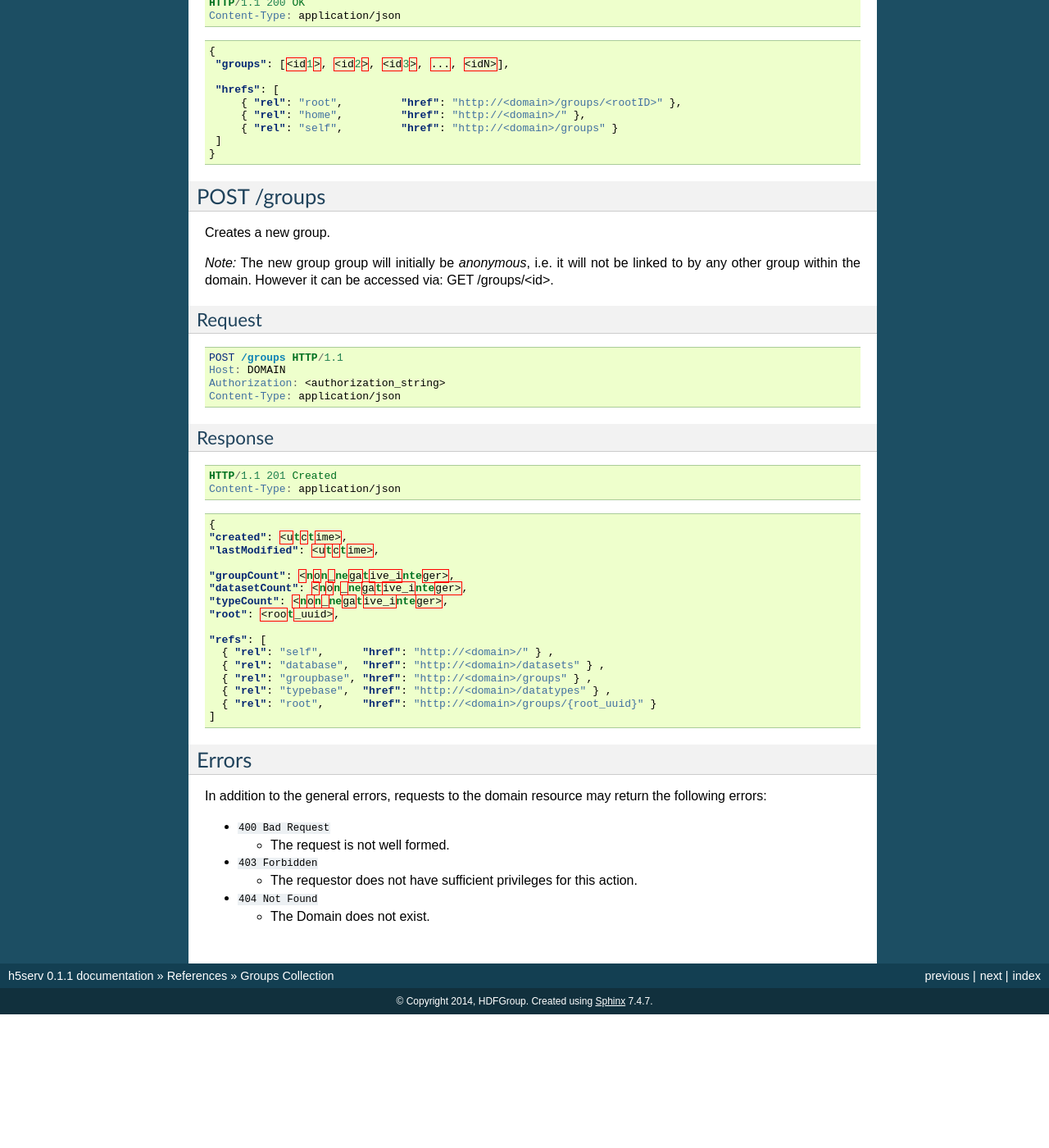
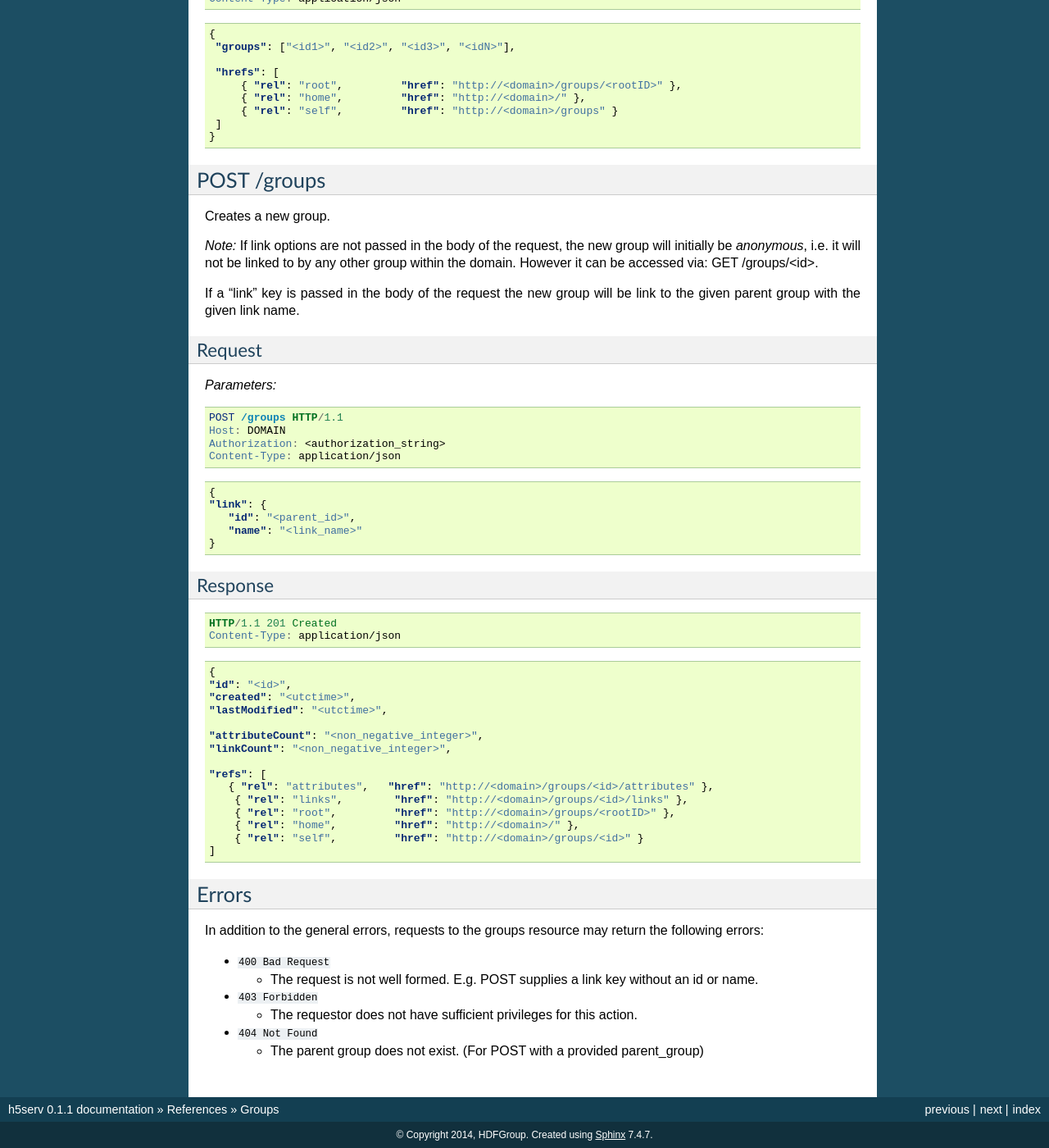
Before and after one commit to HDFGroup/h5serv, a Sphinx documentation site: the page built from docs/Reference/GroupCollection.rst, in a window 1280 px wide and 1400 px high, scrolled down 625 px. Shown: the whole window at 82% size. Built offline with Sphinx 7.4.7, drawn with Linux system fonts in a browser that asks for light colours; before the commit the page ends 1862 px from its top, so only the background shows below that; some of the changed text lies outside the part shown.

Commit message:
doc updates

```diff
--- a/docs/Reference/Group.rst
+++ b/docs/Reference/Group.rst
@@ -33,13 +34,13 @@ Response
 .. code-block:: json
 
    {
-    "id": <id>,
+    "id": "<id>",
 
-    "created": <utctime>,
-    "lastModified": <utctime>,
+    "created": "<utctime>",
+    "lastModified": "<utctime>",
 
-    "attributeCount": <non_negative_integer>,
-    "linkCount": <non_negative_integer>,
+    "attributeCount": "<non_negative_integer>",
+    "linkCount": "<non_negative_integer>",
 
     "hrefs": [
         { "rel": "attributes",   "href": "http://<domain>/groups/<id>/attributes" },
@@ -50,52 +51,7 @@ Response
     ]
     }
 
-POST /groups
--------------
 
-Creates a new group.
-
-*Note:*   The new group group will initially be *anonymous*, i.e. it will not be linked
-to by any other group within the domain.  However it can be accessed via: GET /groups/<id>.
-
-
-Request
-~~~~~~~
-
-.. code-block:: http
-
-    POST /groups HTTP/1.1
-    Host: DOMAIN
-    Authorization: <authorization_string>
-    Content-Type: application/json
-
-
-Response
-~~~~~~~~
-.. code-block:: http
-
-    HTTP/1.1 201 Created
-    Content-Type: application/json
-
-.. code-block:: json
-
-    {
-    "created": <utctime>,
-    "lastModified": <utctime>,
-
-    "groupCount": <non_negative_integer>,
-    "datasetCount": <non_negative_integer>,
-    "typeCount": <non_negative_integer>,
-    "root": <root_uuid>,
-
-    "refs": [
-      { "rel": "self",      "href": "http://<domain>/" } ,
-      { "rel": "database",  "href": "http://<domain>/datasets" } ,
-      { "rel": "groupbase", "href": "http://<domain>/groups" } ,
-      { "rel": "typebase",  "href": "http://<domain>/datatypes" } ,
-      { "rel": "root",      "href": "http://<domain>/groups/{root_uuid}" }
-    ]
-    }
 
 DELETE /groups/<id>
 -------------------
@@ -106,7 +62,7 @@ be removed.
 *WARNING:* all attributes and links of the group will be removed.  Groups and Datasets
 that are referenced by this group's links will not be removed however.
 
-*NOTE:*  The Root Group can not be deleted (except by deleting the domain).  Attempting
+*NOTE:*  The Root Group of a collection can not be deleted (except by deleting the domain).  Attempting
 to delete the Root Group will return a status of 403 - Forbidden.
 
 Request
@@ -141,7 +97,7 @@ Response
 Errors
 ------
 
-In addition to the general errors, requests to the domain resource may
+In addition to the common errors, requests to the group resource may
 return the following errors:
 
 -  ``400 Bad Request``
@@ -156,8 +112,6 @@ return the following errors:
 
    - The domain or group id could not be found
 
-   - The domain name already exists
-
 - ``410 Gone``
 
    - The resource has been removed previously
--- a/docs/Reference/GroupCollection.rst
+++ b/docs/Reference/GroupCollection.rst
@@ -1,8 +1,10 @@
-#################
-Groups Collection
-#################
+:tocdepth: 3
 
-This resource is a collection of all Groups within a domain.
+**********************************************
+Groups
+**********************************************
+
+This resource represents the collection of all Groups within a domain.
 
 *Supported Operations:*  GET, POST
 
@@ -13,18 +15,16 @@ GET /groups
 Returns data about the Group collection.
 
 *Note:* since an arbritrary number of groups may exist within the domain,
-use the Marker and Limit parameters to iterate though large collections.  To get
-the number of groups in the domain, use:
-*GET /* and inspect that groupCount value.
+use the Marker and Limit parameters to iterate though large collections.
 
 Request
 ~~~~~~~
 
 *Parameters:*
 
- - *Marker:* Iteration marker.  See iteration
+ - *Marker* [OPTIONAL]: Iteration marker.  See iteration
 
- - *Limit:* Maximum number of uuids to return.  See iteration
+ - *Limit*  [OPTIONAL]: Maximum number of uuids to return.  See iteration
 
 .. code-block:: http
 
@@ -42,7 +42,7 @@ Response
 .. code-block:: json
 
    {
-    "groups": [<id1>, <id2>, <id3>, ..., <idN>],
+    "groups": ["<id1>", "<id2>", "<id3>", "<idN>"],
 
     "hrefs": [
         { "rel": "root",         "href": "http://<domain>/groups/<rootID>" },
@@ -56,12 +56,21 @@ POST /groups
 
 Creates a new group.
 
-*Note:*   The new group group will initially be *anonymous*, i.e. it will not be linked
+*Note:*   If link options are not passed in the body of the request, the new group will
+initially be *anonymous*, i.e. it will not be linked
 to by any other group within the domain.  However it can be accessed via: GET /groups/<id>.
+
+If a "link" key is  passed in the body of the request the new group will be link to the
+given parent group with the given link name.
 
 
 Request
 ~~~~~~~
+
+*Parameters:*
+
+
+
 
 .. code-block:: http
 
@@ -69,6 +78,14 @@ Request
     Host: DOMAIN
     Authorization: <authorization_string>
     Content-Type: application/json
+
+.. code-block:: json
+
+    {
+    "link": {
+       "id": "<parent_id>",
+       "name": "<link_name>"
+    }
 
 
 Response
@@ -81,20 +98,19 @@ Response
 .. code-block:: json
 
     {
-    "created": <utctime>,
-    "lastModified": <utctime>,
+    "id": "<id>",
+    "created": "<utctime>",
+    "lastModified": "<utctime>",
 
-    "groupCount": <non_negative_integer>,
-    "datasetCount": <non_negative_integer>,
-    "typeCount": <non_negative_integer>,
-    "root": <root_uuid>,
+    "attributeCount": "<non_negative_integer>",
+    "linkCount": "<non_negative_integer>",
 
     "refs": [
-      { "rel": "self",      "href": "http://<domain>/" } ,
-      { "rel": "database",  "href": "http://<domain>/datasets" } ,
-      { "rel": "groupbase", "href": "http://<domain>/groups" } ,
-      { "rel": "typebase",  "href": "http://<domain>/datatypes" } ,
-      { "rel": "root",      "href": "http://<domain>/groups/{root_uuid}" }
+       { "rel": "attributes",   "href": "http://<domain>/groups/<id>/attributes" },
+        { "rel": "links",        "href": "http://<domain>/groups/<id>/links" },
+        { "rel": "root",         "href": "http://<domain>/groups/<rootID>" },
+        { "rel": "home",         "href": "http://<domain>/" },
+        { "rel": "self",         "href": "http://<domain>/groups/<id>" }
     ]
 
 
@@ -102,12 +118,12 @@ Response
 Errors
 ------
 
-In addition to the general errors, requests to the domain resource may
+In addition to the general errors, requests to the groups resource may
 return the following errors:
 
 -  ``400 Bad Request``
 
-   -  The request is not well formed.
+   -  The request is not well formed. E.g. POST supplies a link key without an id or name.
 
 -  ``403 Forbidden``
 
@@ -115,4 +131,4 @@ return the following errors:
 
 -  ``404 Not Found``
 
-   - The Domain does not exist.
+   - The parent group does not exist. (For POST with a provided parent_group)
--- a/docs/Reference/LinkCollection.rst
+++ b/docs/Reference/LinkCollection.rst
@@ -65,13 +65,13 @@ For other link types, the resource may or may not exist.
 
    {
     "links": [
-        { "name": <name>,
+        { "name": "<name>",
           "class": "hard|soft|external|user",
           "target":  "/(datasets|datatypes|groups)/<id>" |
                   "/#h5(<HDF5 path name>)" |
                   "http://<domain>/(datasets|datatypes|groups)/<id>" |
                   "http://<domain>/#h5(<HDF5 path name>)" },
-        ...
+
 
     ],
     "hrefs": [
--- a/docs/Reference/Resources.rst
+++ b/docs/Reference/Resources.rst
@@ -3,6 +3,7 @@ Resources
 ###########
 
 List of Resources
+-----------------
 
 +---------------------+------+------+------+--------+-----------------------------------------+
 | Resource            | GET  | PUT  | POST | DELETE |  Description                            |
@@ -15,7 +16,7 @@ List of Resources
 +---------------------+------+------+------+--------+-----------------------------------------+
 | Link                |  Y   |  Y   |  N   |    Y   | Represents an HDF link                  |
 +---------------------+------+------+------+--------+-----------------------------------------+
-| Dataset             |  Y   |  N   |  Y   |    Y   | Represents an HDF Dataset               |
+| Dataset             |  Y   |  N   |  N   |    Y   | Represents an HDF Dataset               |
 +---------------------+------+------+------+--------+-----------------------------------------+
 | Attributes          |  Y   |  N   |  N   |    N   | Collection of Attributes                |
 +---------------------+------+------+------+--------+-----------------------------------------+
@@ -23,13 +24,15 @@ List of Resources
 +---------------------+------+------+------+--------+-----------------------------------------+
 | Dataspace           |  Y   |  Y   |  N   |    N   | Shape of a dataset                      |
 +---------------------+------+------+------+--------+-----------------------------------------+
+| Type                |  Y   |  N   |  N   |    N   | Type of a dataset                       |
++---------------------+------+------+------+--------+-----------------------------------------+
 | Value               |  Y   |  Y   |  Y   |    N   | Data values of a datset                 |
 +---------------------+------+------+------+--------+-----------------------------------------+
 | Datatype            |  Y   |  N   |  N   |    Y   | Committed datatype                      |
 +---------------------+------+------+------+--------+-----------------------------------------+
-| Group Collection    |  Y   |  N   |  N   |    N   | Collection of groups within a domain    |
+| Group Collection    |  Y   |  N   |  Y   |    N   | Collection of groups within a domain    |
 +---------------------+------+------+------+--------+-----------------------------------------+
-| Dataset Collection  |  Y   |  N   |  N   |    N   | Collection of datasets within a domain  |
+| Dataset Collection  |  Y   |  N   |  Y   |    N   | Collection of datasets within a domain  |
 +---------------------+------+------+------+--------+-----------------------------------------+
-| Datatype Collection |  Y   |  N   |  N   |    N   | Collection of datatypes within a domain |
+| Datatype Collection |  Y   |  N   |  Y   |    N   | Collection of datatypes within a domain |
 +---------------------+------+------+------+--------+-----------------------------------------+
--- a/docs/Reference/index.rst
+++ b/docs/Reference/index.rst
@@ -6,8 +6,11 @@ References
    :maxdepth: 2
 
    Resources
+   Diagram
    Domain
    GroupCollection
+   DatasetCollection
+   DatatypeCollection
    Group
    LinkCollection
    Link
```
Also changed, not shown: other parts of docs/Reference/Group.rst (+4 -3 lines), docs/Reference/DatasetCollection.rst (added, +156 -0 lines), docs/Reference/DatatypeCollection.rst (added, +137 -0 lines), docs/Reference/Diagram.rst (added, +11 -0 lines), docs/Reference/Domain.rst (+9 -14 lines), docs/Reference/RESTful_HDF5.png (added).
